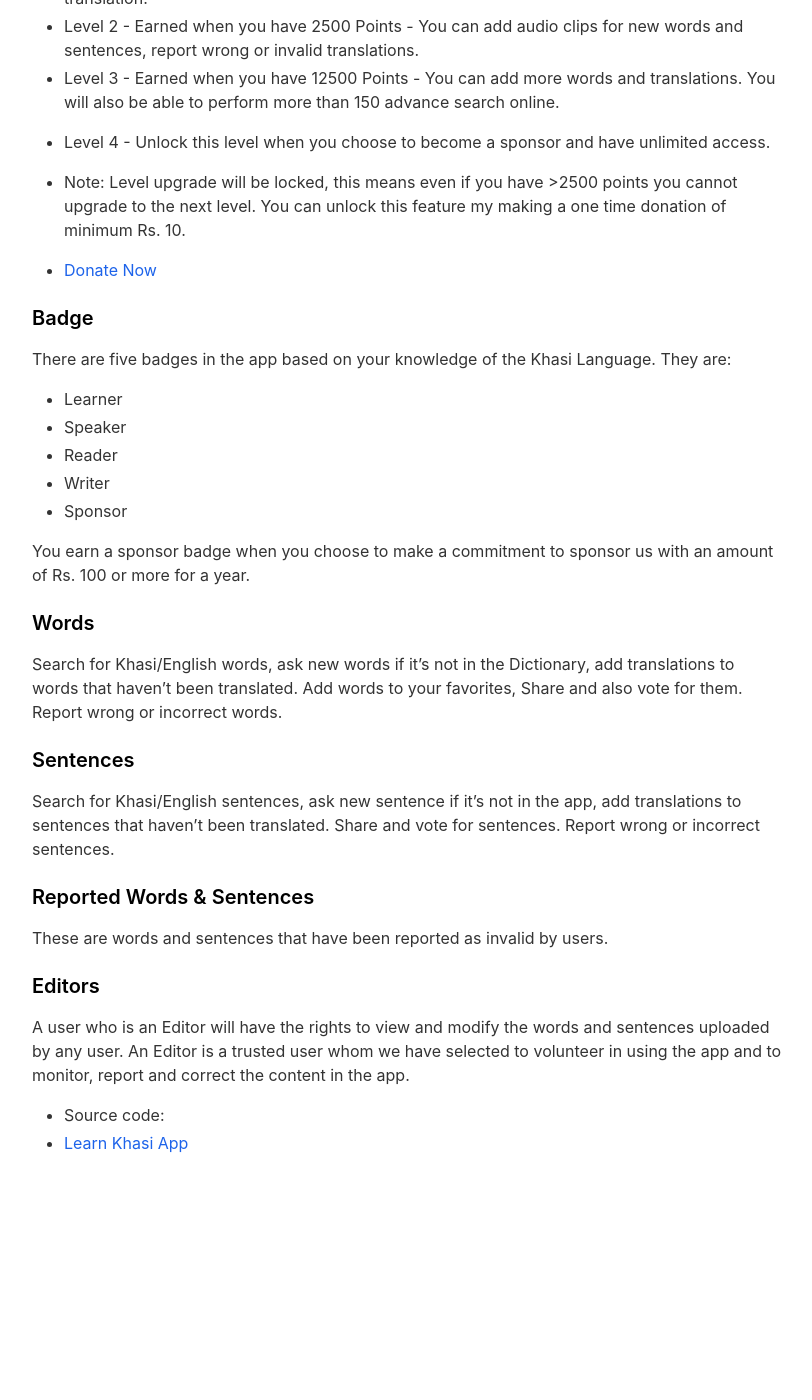
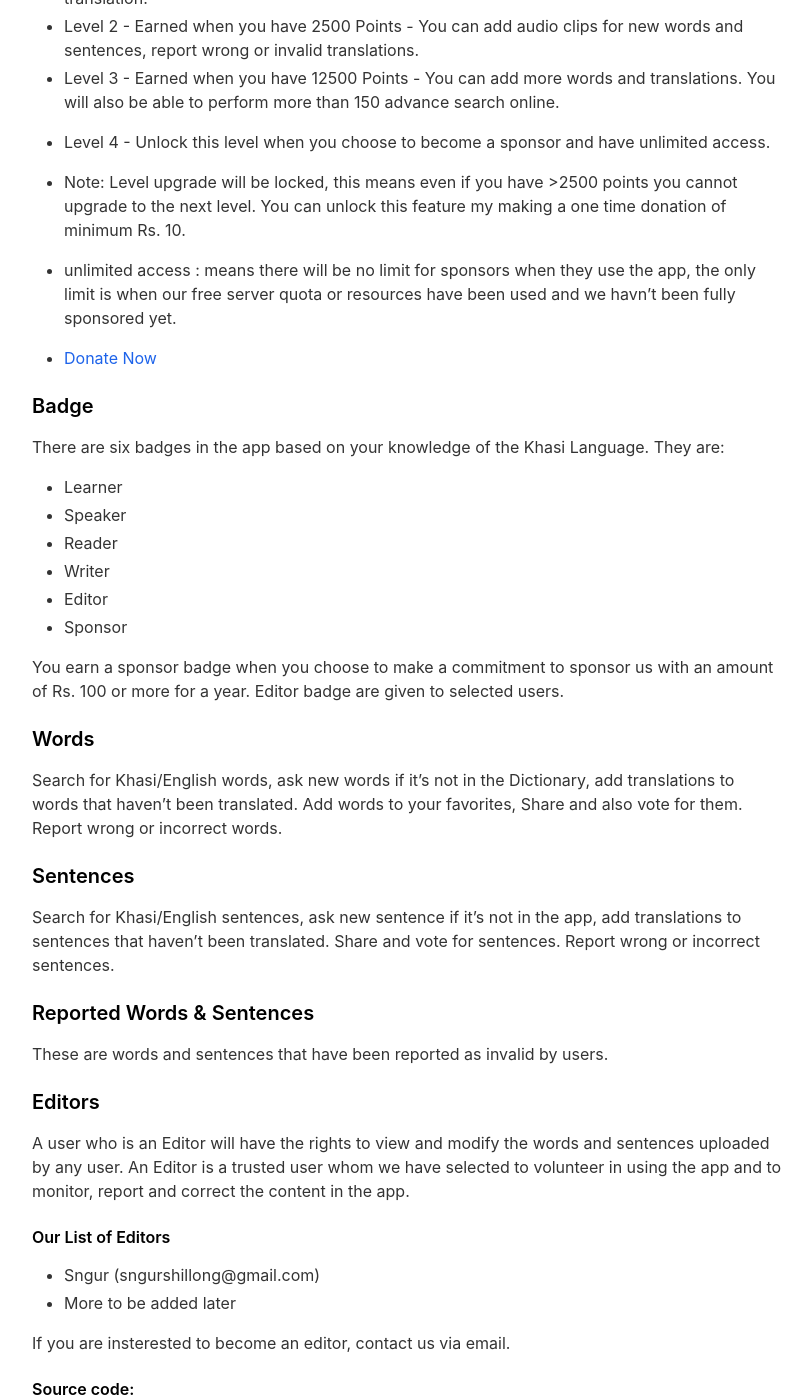
Before and after one commit to mdkp-hsg/Learn-Khasi-Website, a Jekyll site: the page built from _pages/features.md, in a window 1280 px wide and 1400 px high, scrolled down 1267 px. Shown: the whole window, without its empty margins (233-1045 px from the left). Built offline with Jekyll 4.4.1, drawn with Linux system fonts in a browser that asks for light colours; nearby versions of some CDN libraries; before the commit the page ends 2492 px from its top, so only the background shows below that.

Commit message:
Update features.md

```diff
--- a/_pages/features.md
+++ b/_pages/features.md
@@ -51,23 +51,28 @@ Levels are upgraded* up when you earn points. The higher the level the more feat
 - Level 3 - Earned when you have 12500 Points - You can add more words and translations. You will also be able to perform more than 150 advance search online.
 - Level 4 - Unlock this level when you choose to become a sponsor and have unlimited access.
 
-* Note: Level upgrade will be locked, this means even if you have >2500 points you cannot upgrade to the next level.
+* Note:
+Level upgrade will be locked, this means even if you have >2500 points you cannot upgrade to the next level.
 You can unlock this feature my making a one time donation of minimum Rs. 10.
+
+ * unlimited access : means there will be no limit for sponsors when they use the app, the only limit is when our free server quota or resources have been used and we havn't been fully sponsored yet.
 
 - [Donate Now](https://learnkhasi.in/donate)
 
 
 ### Badge
 
-There are five badges in the app based on your knowledge of the Khasi Language.
+There are six badges in the app based on your knowledge of the Khasi Language.
 They are:
 - Learner
 - Speaker
 - Reader
 - Writer
+- Editor
 - Sponsor
 
  You earn a sponsor badge when you choose to make a commitment to sponsor us with an amount of Rs. 100 or more for a year.
+ Editor badge are given to selected users.
 
 ### Words
 
@@ -88,5 +93,13 @@ These are words and sentences that have been reported as invalid by users.
  A user who is an Editor will have the rights to view and modify the words and sentences uploaded by any user.
  An Editor is a trusted user whom we have selected to volunteer in using the app and to monitor, report and correct the content in the app.
 
-- Source code:
+#### Our List of Editors
+
+- Sngur (sngurshillong@gmail.com)
+- More to be added later
+
+If you are insterested to become an editor, contact us via email.
+
+
+#### Source code:
 - [Learn Khasi App](https://github.com/peace-shillong/Learn-Khasi-App)
```
